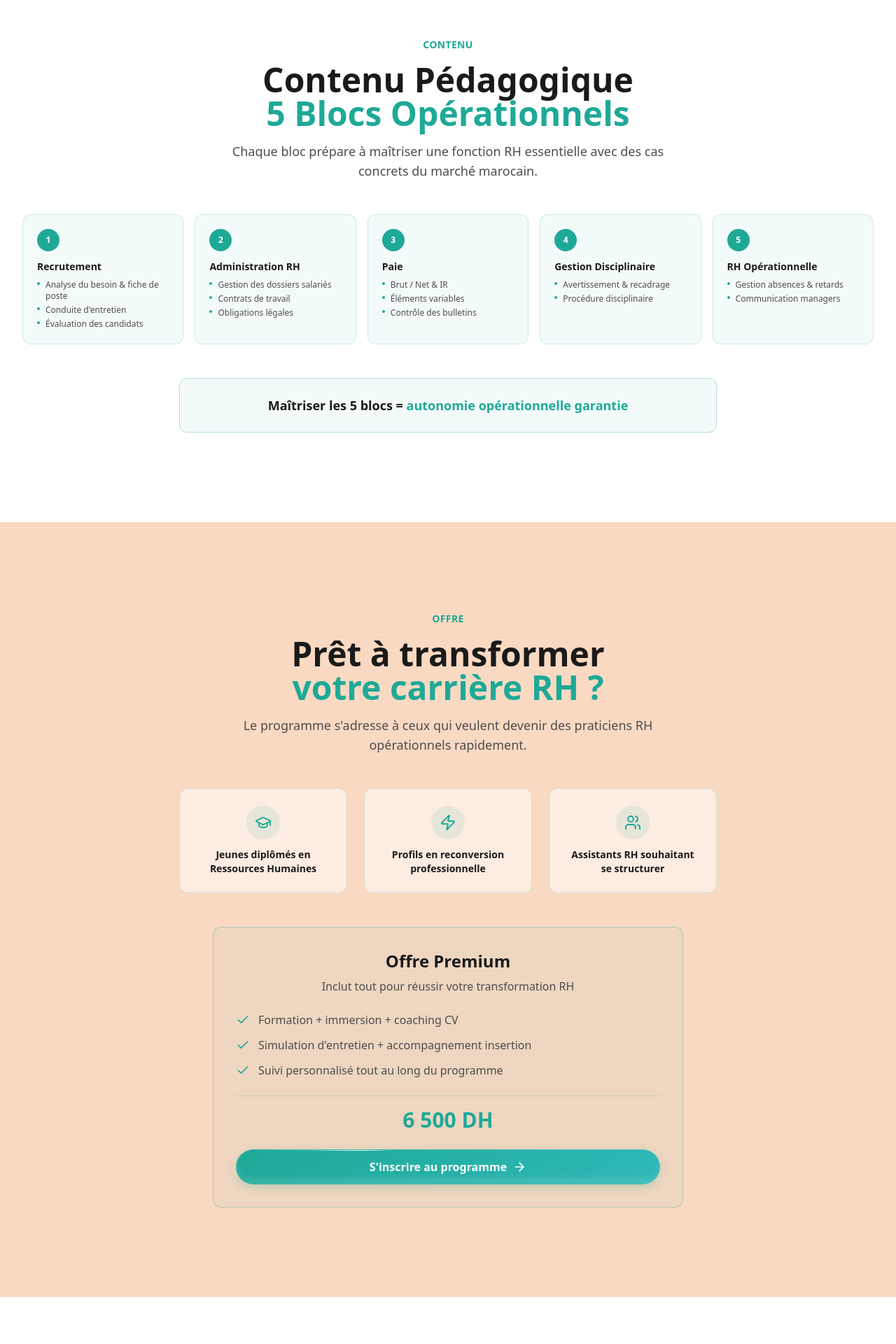
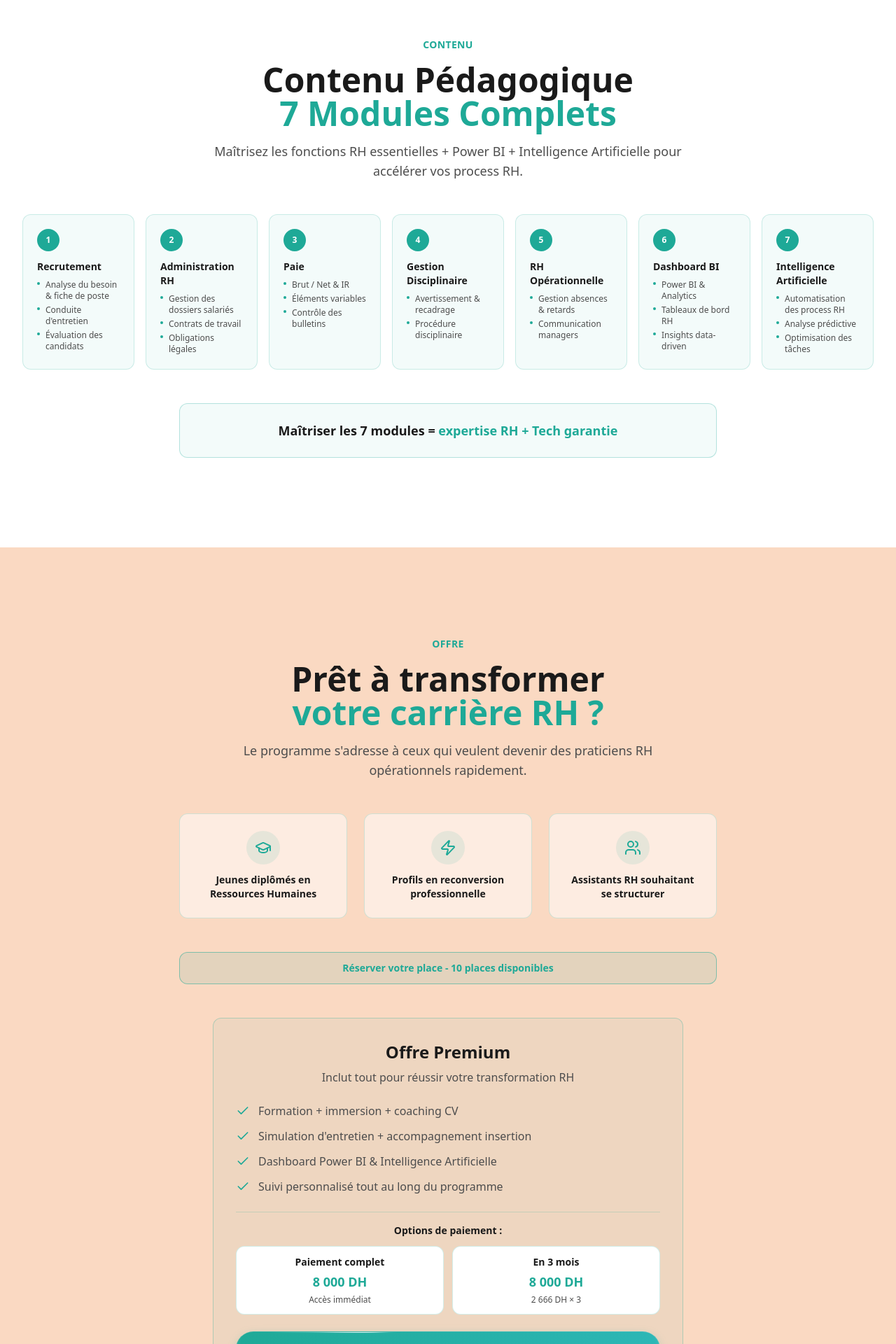
Before and after one commit to ahmeddamouad/wwplandextrh, a React (Vite) app: page / in a window 1280 px wide. Shown: the part 3700-5620 px from the top of the page at 70% size. Built offline with nearby package versions, Linux system fonts and the light colour scheme; the HTML template or start-up script is replaced by a standard one.

Commit message:
feat: update program with new modules, pricing, and urgency messages
Add 2 new modules, update price, and add urgency messages for enrollment.

Co-authored-by: Ahmed Damouad <236860327+ahmeddamouad@users.noreply.github.com>

```diff
--- a/src/components/landing/FinalCTA.tsx
+++ b/src/components/landing/FinalCTA.tsx
@@ -16,7 +16,13 @@ const FinalCTA = () => {
   const features = [
     'Formation + immersion + coaching CV',
     'Simulation d\'entretien + accompagnement insertion',
+    'Dashboard Power BI & Intelligence Artificielle',
     'Suivi personnalisé tout au long du programme',
+  ];
+
+  const paymentOptions = [
+    { label: 'Paiement complet', amount: '8 000 DH', desc: 'Accès immédiat' },
+    { label: 'En 3 mois', amount: '8 000 DH', desc: '2 666 DH × 3' },
   ];
 
   return (
@@ -51,6 +57,13 @@ const FinalCTA = () => {
             ))}
           </div>
 
+          {/* Urgency Banner */}
+          <div className="p-3 bg-primary/10 rounded-lg border border-primary/50 text-center">
+            <p className="text-primary font-bold text-sm">
+              Réserver votre place - 10 places disponibles
+            </p>
+          </div>
+
           {/* Premium Offer Card */}
           <div className="p-8 bg-primary/5 rounded-xl border border-primary/30 space-y-6 max-w-2xl mx-auto">
             <div className="space-y-2">
@@ -68,9 +81,21 @@ const FinalCTA = () => {
               ))}
             </ul>
 
-            {/* Price */}
-            <div className="pt-4 border-t border-primary/20">
-              <p className="text-3xl font-bold text-primary">6 500 DH</p>
+            {/* Payment Options */}
+            <div className="pt-4 border-t border-primary/20 space-y-3">
+              <p className="text-sm font-semibold text-foreground">Options de paiement :</p>
+              <div className="grid grid-cols-1 sm:grid-cols-2 gap-3">
+                {paymentOptions.map((option, index) => (
+                  <div
+                    key={index}
+                    className="p-3 bg-background rounded-lg border border-primary/20 text-center space-y-1"
+                  >
+                    <p className="text-sm font-semibold text-foreground">{option.label}</p>
+                    <p className="text-lg font-bold text-primary">{option.amount}</p>
+                    <p className="text-xs text-muted-foreground">{option.desc}</p>
+                  </div>
+                ))}
+              </div>
             </div>
 
             {/* CTA Button */}
--- a/src/components/landing/PersonnelCostBenefits.tsx
+++ b/src/components/landing/PersonnelCostBenefits.tsx
@@ -1,4 +1,4 @@
-import { Users, DollarSign, AlertTriangle, BarChart3, MessageSquare } from 'lucide-react';
+import { Users, DollarSign, AlertTriangle, BarChart3, MessageSquare, TrendingUp, Zap } from 'lucide-react';
 
 const PersonnelCostBenefits = () => {
   const blocks = [
@@ -32,6 +32,18 @@ const PersonnelCostBenefits = () => {
       title: 'RH Opérationnelle',
       details: ['Gestion absences & retards', 'Communication managers']
     },
+    {
+      icon: TrendingUp,
+      number: '6',
+      title: 'Dashboard BI',
+      details: ['Power BI & Analytics', 'Tableaux de bord RH', 'Insights data-driven']
+    },
+    {
+      icon: Zap,
+      number: '7',
+      title: 'Intelligence Artificielle',
+      details: ['Automatisation des process RH', 'Analyse prédictive', 'Optimisation des tâches']
+    },
   ];
 
   return (
@@ -44,15 +56,15 @@ const PersonnelCostBenefits = () => {
             <h2 className="text-3xl sm:text-4xl md:text-5xl font-bold text-foreground">
               Contenu Pédagogique
               <br />
-              <span className="text-primary">5 Blocs Opérationnels</span>
+              <span className="text-primary">7 Modules Complets</span>
             </h2>
             <p className="text-base sm:text-lg text-muted-foreground max-w-2xl mx-auto">
-              Chaque bloc prépare à maîtriser une fonction RH essentielle avec des cas concrets du marché marocain.
+              Maîtrisez les fonctions RH essentielles + Power BI + Intelligence Artificielle pour accélérer vos process RH.
             </p>
           </div>
 
           {/* Blocks Grid */}
-          <div className="grid grid-cols-1 md:grid-cols-2 lg:grid-cols-5 gap-4">
+          <div className="grid grid-cols-1 md:grid-cols-2 lg:grid-cols-7 gap-4">
             {blocks.map((block, index) => (
               <div
                 key={index}
@@ -82,7 +94,7 @@ const PersonnelCostBenefits = () => {
           {/* Summary Message */}
           <div className="max-w-3xl mx-auto p-6 bg-primary/5 rounded-xl border border-primary/30 text-center">
             <p className="text-foreground font-semibold text-lg">
-              Maîtriser les 5 blocs = <span className="text-primary">autonomie opérationnelle garantie</span>
+              Maîtriser les 7 modules = <span className="text-primary">expertise RH + Tech garantie</span>
             </p>
           </div>
         </div>
```
